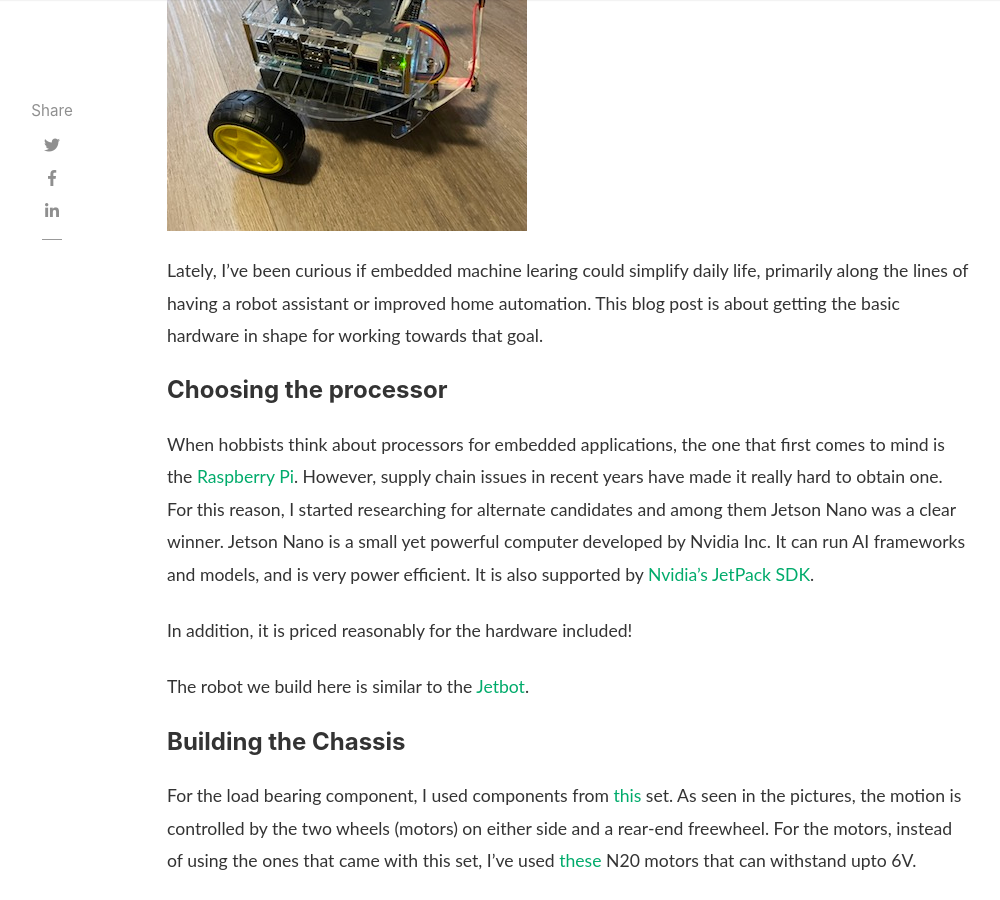
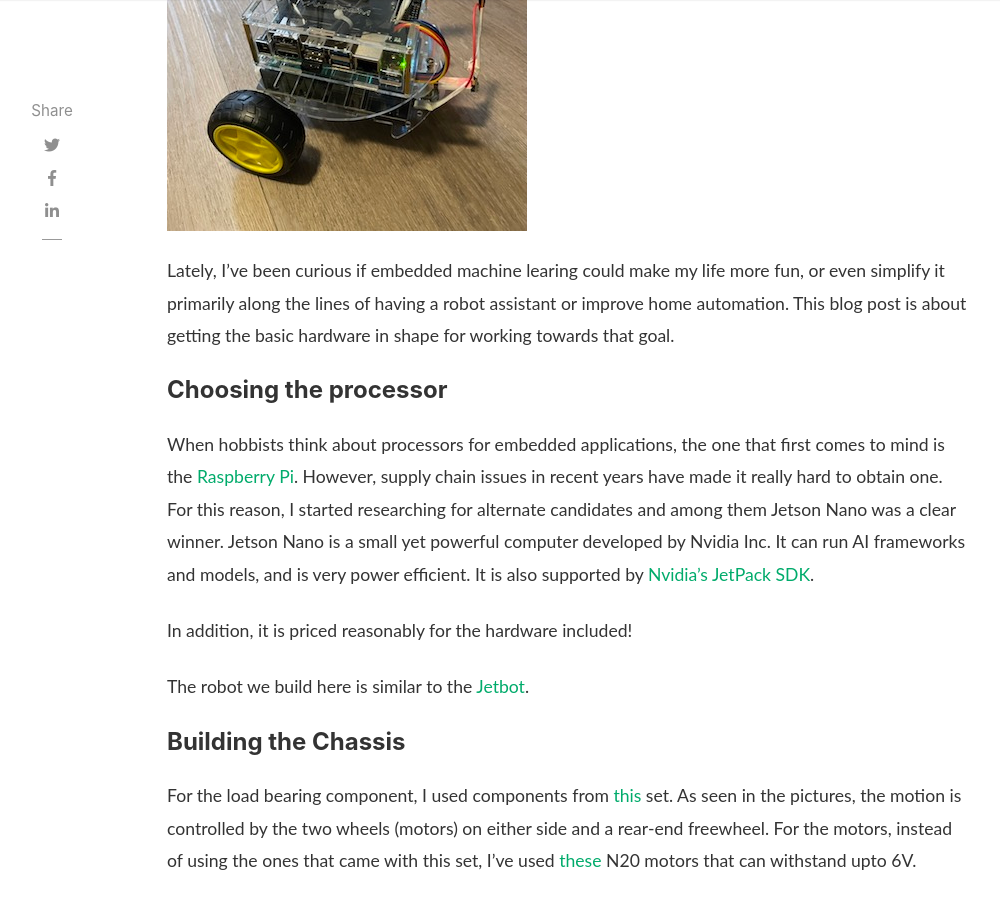
Before and after one commit to darthMaulJr/darthmauljr.github.io, a Jekyll site: the page built from _posts/2023-03-30-elementary-blocks-of-robotics.md, in a window 1280 px wide and 900 px high, scrolled down 588 px. Shown: the whole window, without its empty margins (118-1118 px from the left). Built offline with Jekyll 4.4.1, drawn with Linux system fonts in a browser that asks for light colours; nearby versions of some CDN libraries; comment, search, counter and statistics services are not loaded; some of the changed text lies outside the part shown.

Commit message:
update post

```diff
--- a/_posts/2023-03-30-elementary-blocks-of-robotics.md
+++ b/_posts/2023-03-30-elementary-blocks-of-robotics.md
@@ -9,7 +9,7 @@ featured: true
 hidden: true
 ---
 
-Lately, I've been curious if embedded machine learing could simplify daily life, primarily along the lines of having a robot assistant or improved home automation. This blog post is about getting the basic hardware in shape for working towards that goal.
+Lately, I've been curious if embedded machine learing could make my life more fun, or even simplify it primarily along the lines of having a robot assistant or improve home automation. This blog post is about getting the basic hardware in shape for working towards that goal.
 
 #### Choosing the processor
 
```
Also changed, not shown: other parts of _posts/2023-03-30-elementary-blocks-of-robotics.md (+1 -1 lines).
